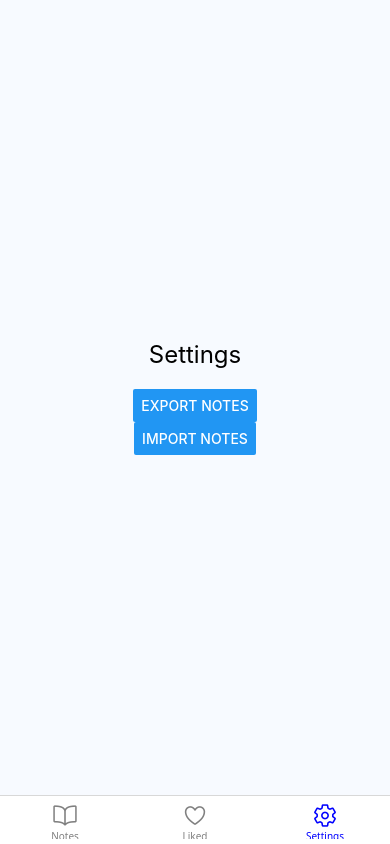
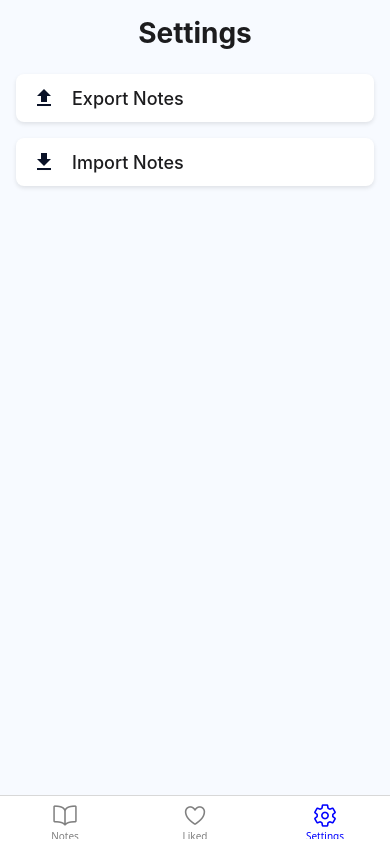
Before and after one commit to matheshyogeswaran/ShadowNotes, a React Native app: screen /Settings in a window 390 px wide. Built offline with nearby package versions, Linux system fonts and the light colour scheme.

Commit message:
setting screen design done

```diff
--- a/src/screen/SettingsScreen.jsx
+++ b/src/screen/SettingsScreen.jsx
@@ -1,68 +1,28 @@
-import React, {useEffect} from 'react';
-import {
-  View,
-  Text,
-  StyleSheet,
-  Button,
-  Alert,
-  PermissionsAndroid,
-  Platform,
-} from 'react-native';
+import React from 'react';
+import { View, Text, StyleSheet, TouchableOpacity, Alert } from 'react-native';
+import Icon from 'react-native-vector-icons/MaterialIcons'; // Icons for a modern look
+import { useTheme } from '@react-navigation/native';
 import AsyncStorage from '@react-native-async-storage/async-storage';
 import RNFS from 'react-native-fs'; // File system
 import DocumentPicker from 'react-native-document-picker'; // Document picker
 
-const requestStoragePermission = async () => {
-  if (Platform.OS === 'android') {
-    const granted = await PermissionsAndroid.request(
-      PermissionsAndroid.PERMISSIONS.WRITE_EXTERNAL_STORAGE,
-      {
-        title: 'Storage Permission Required',
-        message: 'App needs access to storage to save files locally.',
-        buttonNeutral: 'Ask Me Later',
-        buttonNegative: 'Cancel',
-        buttonPositive: 'OK',
-      },
-    );
+const SettingsScreen = () => {
+  const { colors } = useTheme();
 
-    if (granted !== PermissionsAndroid.RESULTS.GRANTED) {
-      Alert.alert('Permission Denied!', 'Storage permission is required.');
-      return false;
-    }
-  }
-  return true;
-};
-
-const SettingsScreen = () => {
   // Export Notes
   const exportNotes = async () => {
-    // const permissionGranted = await requestStoragePermission();
-    // if (!permissionGranted) {
-    //   return;
-    // }
-
     try {
       const savedNotes = await AsyncStorage.getItem('notes');
       if (!savedNotes) {
         Alert.alert('No notes available to export.');
         return;
       }
-
-      // Ensure notes are exported with the latest structure
-      const notes = JSON.parse(savedNotes);
-      if (!Array.isArray(notes)) {
-        Alert.alert('Error!', 'Notes data is corrupted.');
-        return;
-      }
-
       const fileName = 'notes.json';
       const filePath =
         Platform.OS === 'android'
           ? `${RNFS.DownloadDirectoryPath}/${fileName}`
           : `${RNFS.DocumentDirectoryPath}/${fileName}`;
-
-      await RNFS.writeFile(filePath, JSON.stringify(notes), 'utf8');
-
+      await RNFS.writeFile(filePath, savedNotes, 'utf8');
       Alert.alert('Success!', `Notes exported to: ${filePath}`);
     } catch (error) {
       console.error('Failed to export notes:', error);
@@ -76,42 +36,35 @@ const SettingsScreen = () => {
       const res = await DocumentPicker.pickSingle({
         type: [DocumentPicker.types.allFiles],
       });
-
       const content = await RNFS.readFile(res.uri, 'utf8');
       const importedNotes = JSON.parse(content);
-
       if (!Array.isArray(importedNotes)) {
         Alert.alert('Invalid format!', 'Please select a valid notes file.');
         return;
       }
-
-      // Ensure all notes have the "liked" field
-      const normalizedNotes = importedNotes.map(note => ({
-        ...note,
-        liked: note.liked ?? false, // Default to false if "liked" is missing
-      }));
-
-      await AsyncStorage.setItem('notes', JSON.stringify(normalizedNotes));
+      await AsyncStorage.setItem('notes', JSON.stringify(importedNotes));
       Alert.alert('Success!', 'Notes imported successfully!');
     } catch (error) {
       if (DocumentPicker.isCancel(error)) {
         console.log('User canceled the picker.');
       } else {
         console.error('Failed to import notes:', error);
-        Alert.alert(
-          'Error',
-          'Failed to import notes. Ensure the file is valid.',
-        );
+        Alert.alert('Error', 'Failed to import notes. Ensure the file is valid.');
       }
     }
   };
 
   return (
-    <View style={styles.container}>
-      <Text style={styles.title}>Settings</Text>
-
-      <Button title="Export Notes" onPress={exportNotes} />
-      <Button title="Import Notes" onPress={importNotes} />
+    <View style={[styles.container, { backgroundColor: colors.background }]}>
+      <Text style={[styles.title, { color: colors.text }]}>Settings</Text>
+      <TouchableOpacity style={[styles.button, { backgroundColor: colors.card }]} onPress={exportNotes}>
+        <Icon name="upload" size={24} color={colors.iconPrimary} style={styles.icon} />
+        <Text style={[styles.buttonText, { color: colors.text }]}>Export Notes</Text>
+      </TouchableOpacity>
+      <TouchableOpacity style={[styles.button, { backgroundColor: colors.card }]} onPress={importNotes}>
+        <Icon name="download" size={24} color={colors.iconPrimary} style={styles.icon} />
+        <Text style={[styles.buttonText, { color: colors.text }]}>Import Notes</Text>
+      </TouchableOpacity>
     </View>
   );
 };
@@ -119,13 +72,34 @@ const SettingsScreen = () => {
 const styles = StyleSheet.create({
   container: {
     flex: 1,
-    justifyContent: 'center',
-    alignItems: 'center',
     padding: 16,
+    // justifyContent: 'center',
   },
   title: {
-    fontSize: 24,
-    marginBottom: 20,
+    fontSize: 28,
+    fontWeight: 'bold',
+    marginBottom: 24,
+    textAlign: 'center',
+  },
+  button: {
+    flexDirection: 'row',
+    alignItems: 'center',
+    paddingVertical: 12,
+    paddingHorizontal: 16,
+    borderRadius: 8,
+    marginBottom: 16,
+    elevation: 3, // Shadow for Android
+    shadowColor: '#000', // Shadow for iOS
+    shadowOffset: { width: 0, height: 2 },
+    shadowOpacity: 0.1,
+    shadowRadius: 4,
+  },
+  icon: {
+    marginRight: 16,
+  },
+  buttonText: {
+    fontSize: 18,
+    fontWeight: '500',
   },
 });
 
```
